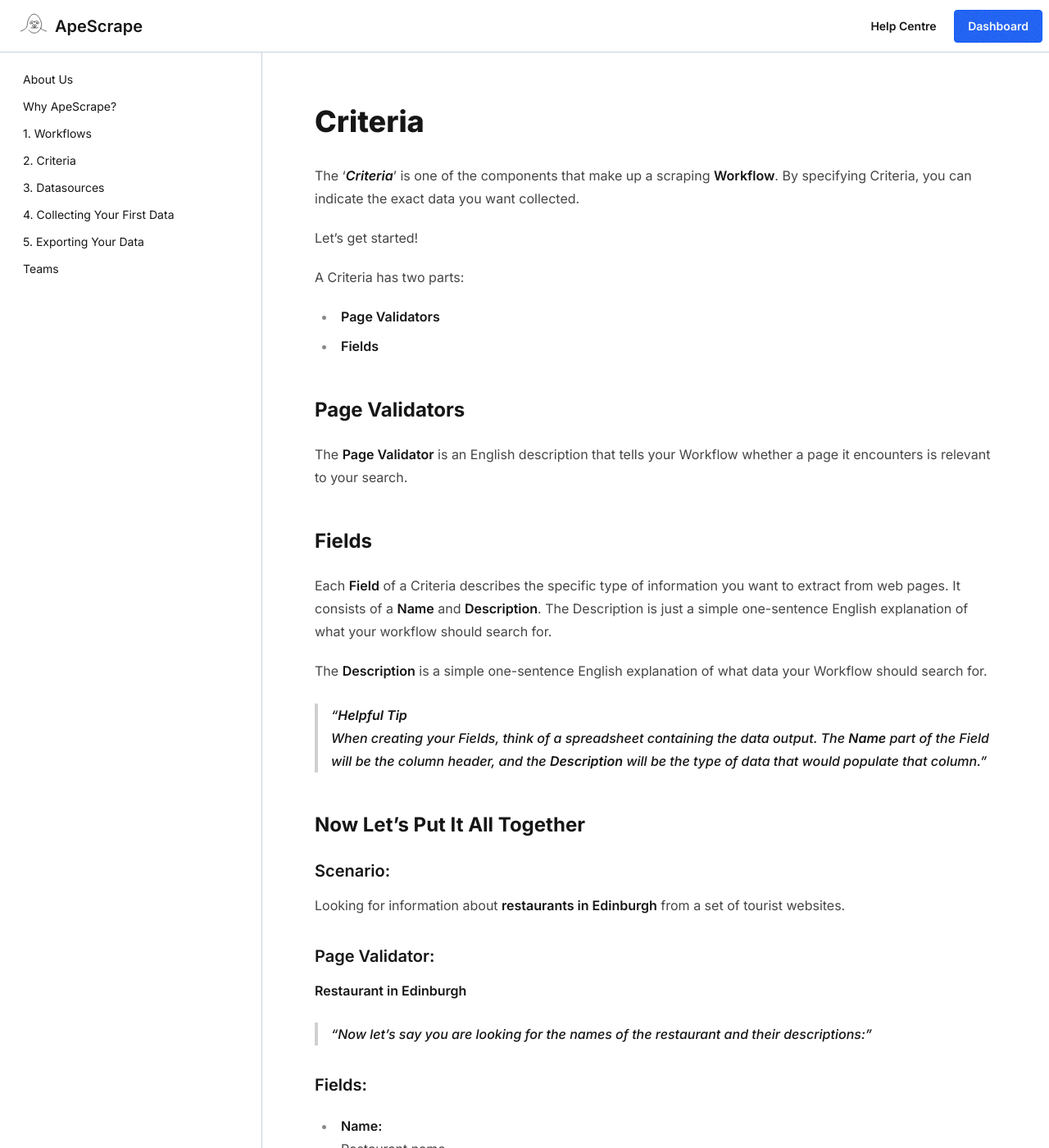
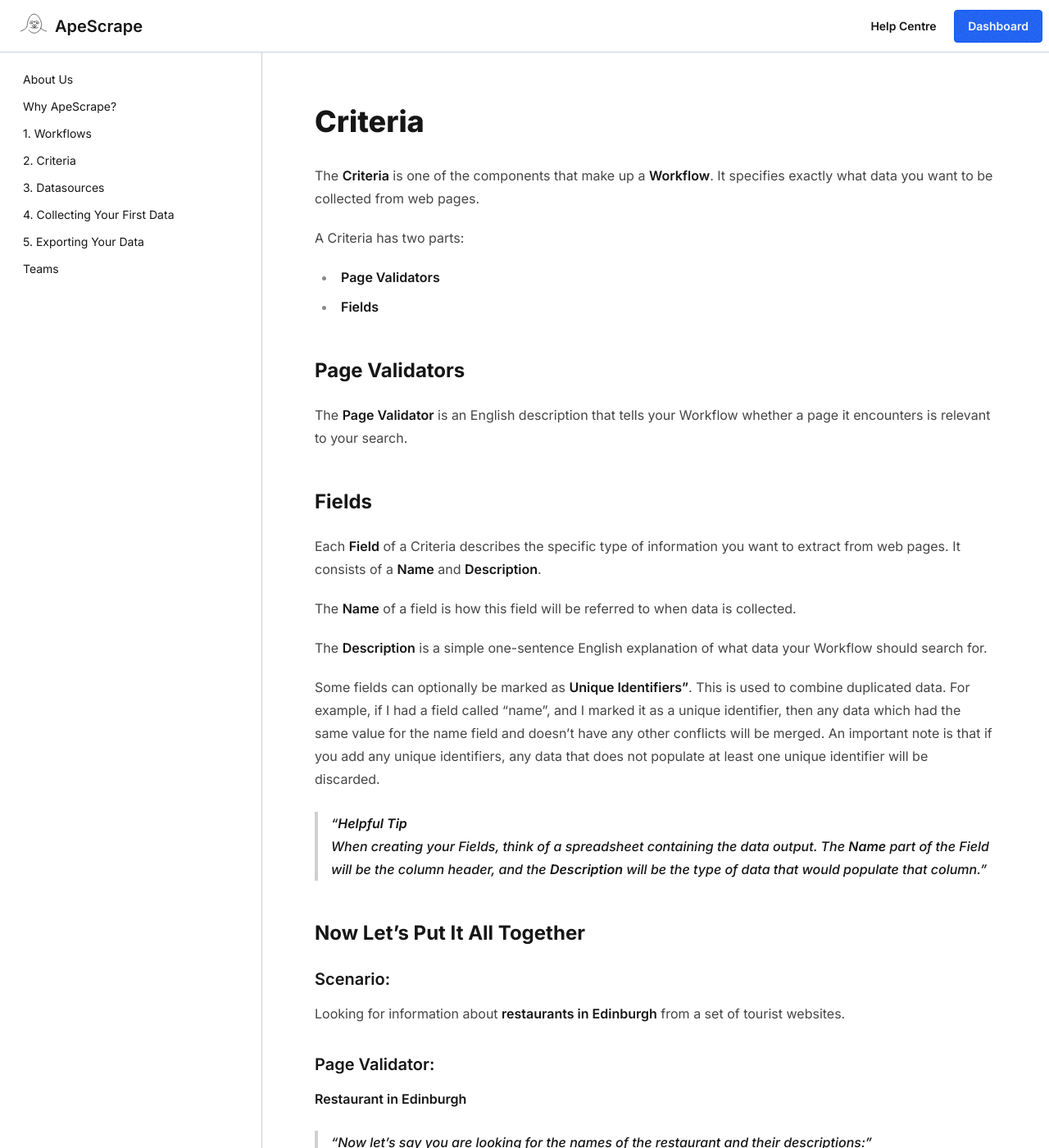
Before and after one commit to 5-quid-coders/apescrape-site, a Jekyll site: the page built from _help/4criteria.md, in a window 1280 px wide and 1400 px high. Shown: the whole window at 82% size. Built offline with Jekyll 4.4.1, drawn with Linux system fonts in a browser that asks for light colours; some of the changed text lies outside the part shown.

Commit message:
Ok final updates

```diff
--- a/_help/4criteria.md
+++ b/_help/4criteria.md
@@ -5,9 +5,7 @@ layout: help_article
 
 # Criteria
 
-The '***Criteria***' is one of the components that make up a scraping **Workflow**. By specifying Criteria, you can indicate the exact data you want collected.
-
-Let's get started!
+The **Criteria** is one of the components that make up a **Workflow**. It specifies exactly what data you want to be collected from web pages.
 
 A Criteria has two parts:
 
@@ -16,15 +14,18 @@ A Criteria has two parts:
 
 
 ## Page Validators
-
 The **Page Validator** is an English description that tells your Workflow whether a page it encounters is relevant to your search.
 
 
 ## Fields
 
-Each **Field** of a Criteria describes the specific type of information you want to extract from web pages. It consists of a **Name** and **Description**. The Description is just a simple one-sentence English explanation of what your workflow should search for.
+Each **Field** of a Criteria describes the specific type of information you want to extract from web pages. It consists of a **Name** and **Description**.
+
+The **Name** of a field is how this field will be referred to when data is collected.
 
 The **Description** is a simple one-sentence English explanation of what data your Workflow should search for.
+
+Some fields can optionally be marked as **Unique Identifiers"**. This is used to combine duplicated data. For example, if I had a field called "name", and I marked it as a unique identifier, then any data which had the same value for the name field and doesn't have any other conflicts will be merged. An important note is that if you add any unique identifiers, any data that does not populate at least one unique identifier will be discarded.
 
 > **Helpful Tip**
 > When creating your Fields, think of a spreadsheet containing the data output. The **Name** part of the Field will be the column header, and the **Description** will be the type of data that would populate that column.
@@ -57,10 +58,6 @@ Looking for information about **restaurants in Edinburgh** from a set of tourist
 
 - Be **specific** in the Field Descriptions to avoid confusion between similar data points.
 - It is best practice to look at some of the websites you want to collect data from to get familiar with how to best phrase your Descriptions.
-- Use the **Unique** indicator on Field items to ensure each value collected is distinct.
-
-  > **Example:**
-  > In our restaurant example, you may want to set the **‘Restaurant name’** field as *Unique* so that if your Workflow finds the same restaurant on multiple web pages, it merges them into a single data point instead of duplicating them.
 
 > **Helpful Tip**
 > Once your Criteria is created, you can reuse it when making new Workflows. This saves time if you want to collect the same types of information from different websites.
```
Also changed, not shown: _help/3workflows.md (+1 -1 lines), _help/5datasource.md (+0 -2 lines).
